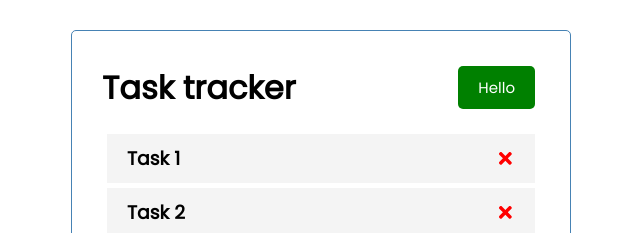
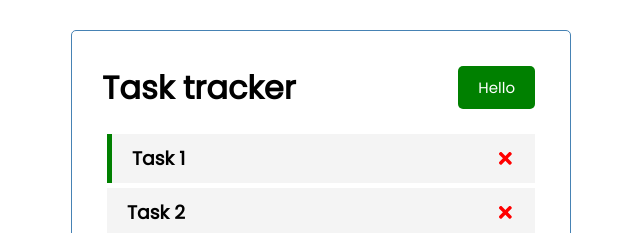
Before and after one commit to iryb/react-task-tracker, a React (Create React App) app: page / in a window 1280 px wide. Shown: the top 233 px of the page, without its empty margins (319-959 px from the left). Built offline with nearby package versions, Linux system fonts and the light colour scheme.

Commit message:
Added task reminder

```diff
--- a/src/App.js
+++ b/src/App.js
@@ -9,15 +9,18 @@
     [
         {
             id: 1,
-            title: 'Task 1'
+            title: 'Task 1',
+            reminder: true
         },
         {
             id: 2,
-            title: 'Task 2'
+            title: 'Task 2',
+            reminder: false
         },
         {
             id: 3,
-            title: 'Task 3'
+            title: 'Task 3',
+            reminder: false
         }
     ]
   );
@@ -26,10 +29,27 @@
   const deleteTask = (id) => {
     setTask(tasks.filter( (task) => task.id !== id ))
   }
+
+  //Toggle reminder
+  const toggleReminder = (id) => {
+    setTask(
+      tasks.map((task) =>
+        task.id === id ?
+        { ...task, reminder: !task.reminder }
+        : task
+      )
+    )
+  }
+
   return (
     <div className="container">
       <Header />
-      {tasks.length > 0 ? <Tasks tasks={tasks} onDelete={deleteTask}/> : 'No Tasks'}
+      {tasks.length > 0 ?
+      <Tasks tasks={tasks}
+      onDelete={deleteTask}
+      onToggle={toggleReminder}
+      />
+      : 'No Tasks'}
     </div>
   );
 }
--- a/src/components/Task.js
+++ b/src/components/Task.js
@@ -1,9 +1,12 @@
 
 import {FaTimes} from 'react-icons/fa'
 
-const Task = ({task, onDelete}) => {
+const Task = ({task, onDelete, onToggle}) => {
     return(
-        <div className="task">
+        <div
+        className={`task ${task.reminder ?
+        'reminder' : ''}`}
+        onDoubleClick={() => onToggle(task.id)}>
             <h3>
                 {task.title}
                 <FaTimes
--- a/src/components/Tasks.js
+++ b/src/components/Tasks.js
@@ -1,11 +1,13 @@
 import Task from './Task'
 
-const Tasks = ({tasks, onDelete}) => {
+const Tasks = ({tasks, onDelete, onToggle}) => {
 
     return(
         <>
             {tasks.map((task) => (
-                <Task id={task.id} task={task} onDelete={onDelete} />
+                <Task key={task.id} task={task}
+                onDelete={onDelete}
+                onToggle={onToggle} />
             ))}
         </>
     )
```
